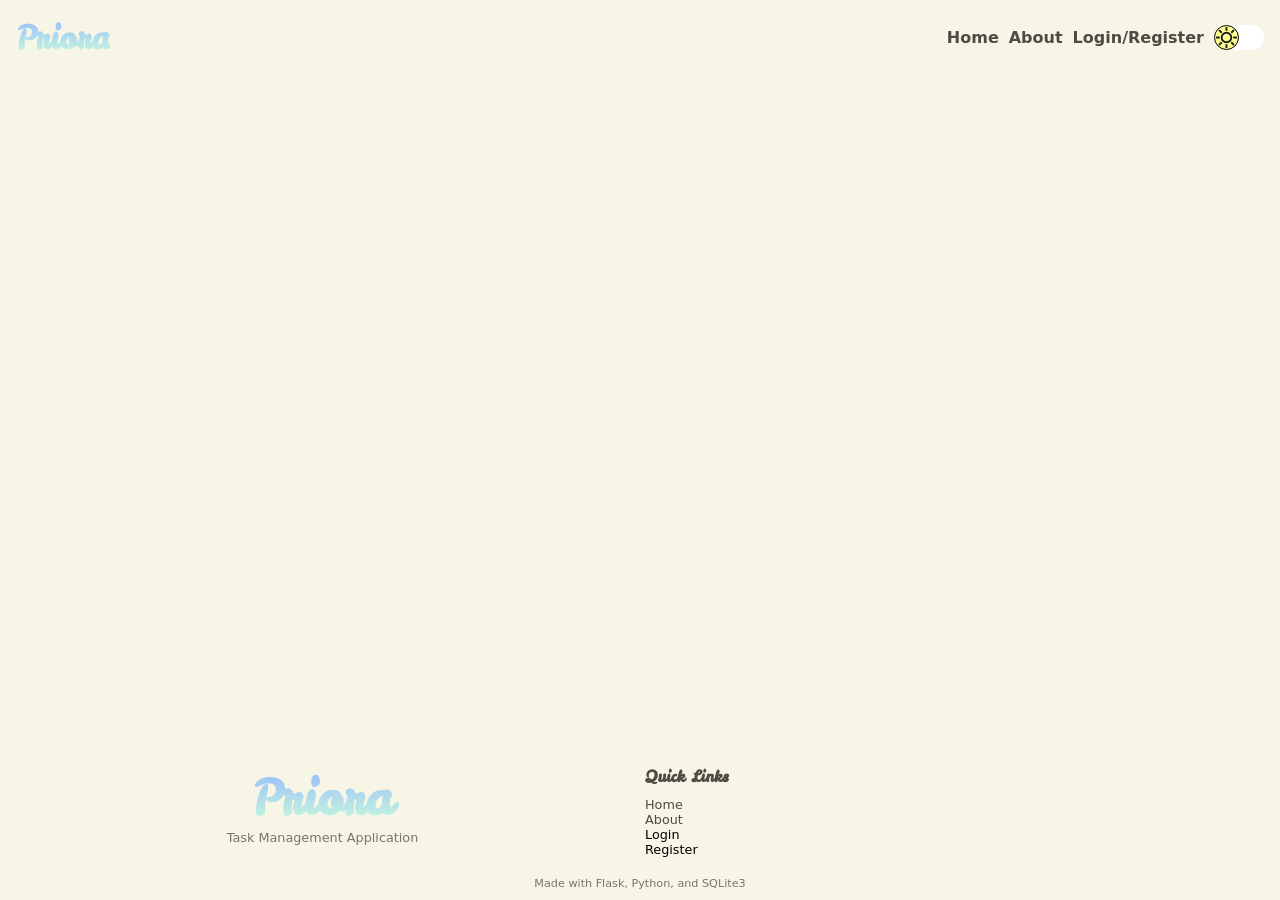
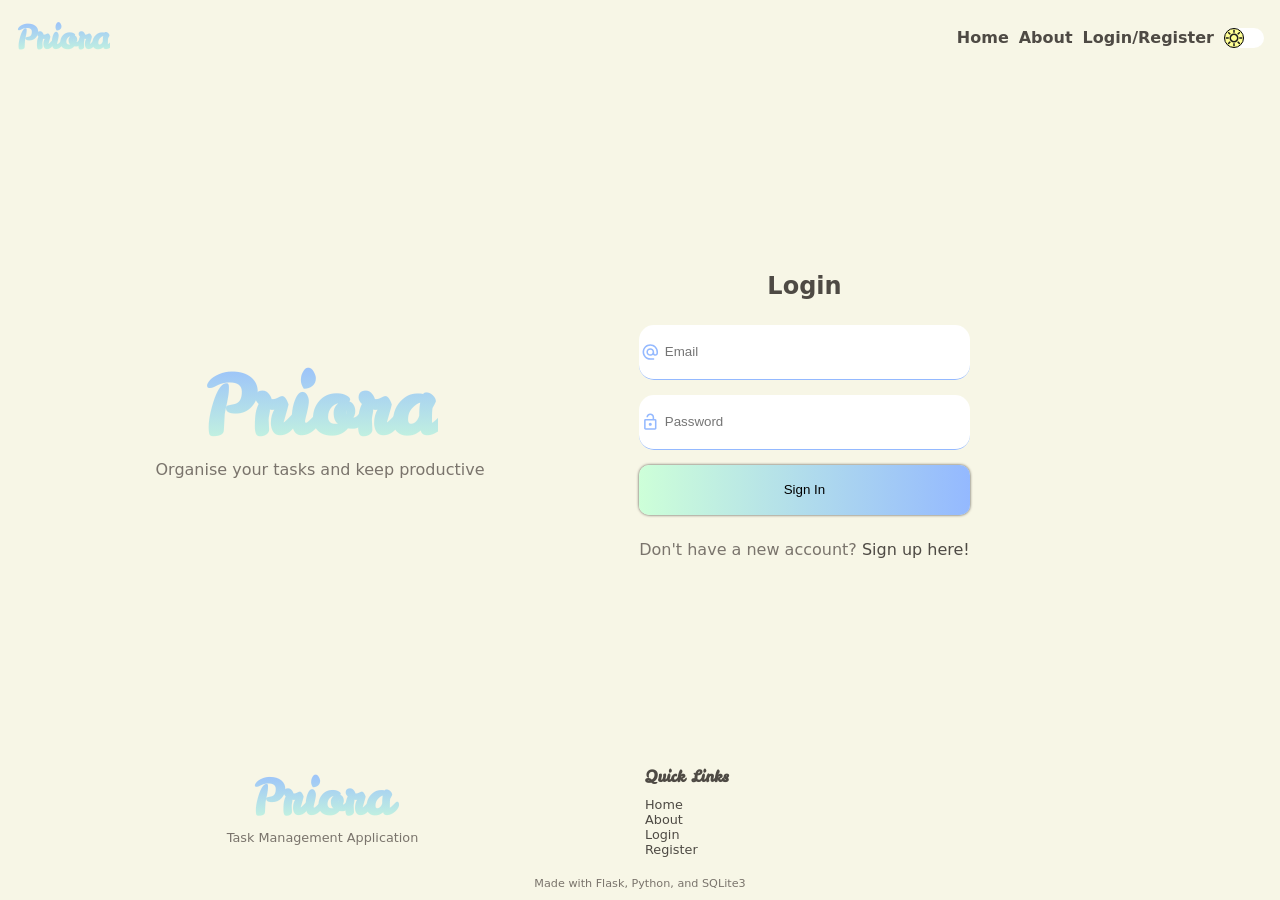
Before and after one commit to Sheikh-H/Priora-Task-Manager, a Flask app: page /login in a window 1280 px wide. Run offline with Flask 3, Linux system fonts and the light colour scheme.

Commit message:
login form working on all platforms - will make the function now

```diff
--- a/static/css/styles.css
+++ b/static/css/styles.css
@@ -143,8 +143,8 @@ hr{
 }
 
 .night-mode-button{
-    width: 50px;
-    height: 25px;
+    width: 40px;
+    height: 20px;
     border-radius: 50px;
     background-color: white;
     transition: background-color 1s ease-in-out;
@@ -377,6 +377,8 @@ hr{
     height: 85vh;
     display: flex;
     flex-direction: column;
+    justify-content: center;
+    align-items: center;
 }
 
 .login-box{
@@ -386,6 +388,8 @@ hr{
     gap: 20px;
     display: flex;
     flex-direction: column;
+    justify-content: center;
+    align-items: center;
 }
 
 .login-form-box {
@@ -411,6 +415,11 @@ hr{
     padding: 2px;
     border-radius: 15px;
     border-bottom: 0.5px solid #94B9FF;
+}
+
+.input-box svg{
+    fill: #94B9FF;
+    width: 20px;
 }
 
 .input-box:focus{
@@ -503,6 +512,22 @@ hr{
 
 @media screen and (min-width: 1000px) {
 
+    .login-section{
+        display: flex;
+        flex-direction: row;
+    }
+
+    .login-section div h1 {
+        font-size: 5rem;
+    }
+
+    .login-section-left{
+        display: flex;
+        flex-direction: column;
+        justify-content: center;
+        align-items: center;
+    }
+
     .login-mobile{
         display: none;
     }
@@ -554,6 +579,15 @@ hr{
 ========================== */
 
 @media screen and (min-width: 700px) and (max-width: 999px){
+
+    .login-form-box {
+        width: 80%;
+    }
+
+    .login-form-box h1{
+        font-size: 5rem;
+    }
+
     .footer-top {
         grid-template-columns: repeat(2, 1fr);
     }
--- a/templates/footer.html
+++ b/templates/footer.html
@@ -9,8 +9,8 @@
       <ul>
         <li><a href="{{ url_for('home') }}">Home</a></li>
         <li><a href="{{ url_for('about') }}">About</a></li>
-        <li><a href="{{url_for('login')}}"></a>Login</a></li>
-        <li>Register</li>
+        <li><a href="{{url_for('login')}}">Login</a></li>
+        <li><a href="{{ url_for('register')}}">Register</a></li>
       </ul>
     </div>
   </div>
--- a/templates/user/login.html
+++ b/templates/user/login.html
@@ -1,8 +1,6 @@
-{% extends 'layout.html' %}
-{% block content %}
+{% extends 'layout.html' %} {% block content %}
 <section class="login-section login-mobile">
   <div class="login-box">
-    <p><a href="{{ url_for('home') }}">&lt; back</a></p>
     <div class="login-form-box">
       <a href="{{ url_for('home')}}"><h1 class="gradient-text">Priora</h1></a>
       <h2>Login</h2>
@@ -50,5 +48,55 @@
     </div>
   </div>
 </section>
-<section class="login-section login-desktop"></section>
+<section class="login-section login-desktop">
+  <div class="login-section-left">
+    <a href="{{ url_for('home')}}"><h1 class="gradient-text">Priora</h1></a>
+    <p>Organise your tasks and keep productive</p>
+  </div>
+  <div class="login-box">
+    <div class="login-form-box">
+      <h2>Login</h2>
+      <form action="/login" method="post">
+        <div class="input-box">
+          <svg
+            xmlns="http://www.w3.org/2000/svg"
+            height="24px"
+            viewBox="0 -960 960 960"
+            width="24px"
+            fill="#1f1f1f"
+          >
+            <path
+              d="M480-80q-83 0-156-31.5T197-197q-54-54-85.5-127T80-480q0-83 31.5-156T197-763q54-54 127-85.5T480-880q83 0 156 31.5T763-763q54 54 85.5 127T880-480v58q0 59-40.5 100.5T740-280q-35 0-66-15t-52-43q-29 29-65.5 43.5T480-280q-83 0-141.5-58.5T280-480q0-83 58.5-141.5T480-680q83 0 141.5 58.5T680-480v58q0 26 17 44t43 18q26 0 43-18t17-44v-58q0-134-93-227t-227-93q-134 0-227 93t-93 227q0 134 93 227t227 93h200v80H480Zm85-315q35-35 35-85t-35-85q-35-35-85-35t-85 35q-35 35-35 85t35 85q35 35 85 35t85-35Z"
+            />
+          </svg>
+          <input type="email" name="email" id="email" placeholder="Email" />
+        </div>
+        <div class="input-box">
+          <svg
+            xmlns="http://www.w3.org/2000/svg"
+            height="24px"
+            viewBox="0 -960 960 960"
+            width="24px"
+            fill="#1f1f1f"
+          >
+            <path
+              d="M240-640h360v-80q0-50-35-85t-85-35q-50 0-85 35t-35 85h-80q0-83 58.5-141.5T480-920q83 0 141.5 58.5T680-720v80h40q33 0 56.5 23.5T800-560v400q0 33-23.5 56.5T720-80H240q-33 0-56.5-23.5T160-160v-400q0-33 23.5-56.5T240-640Zm0 480h480v-400H240v400Zm296.5-143.5Q560-327 560-360t-23.5-56.5Q513-440 480-440t-56.5 23.5Q400-393 400-360t23.5 56.5Q447-280 480-280t56.5-23.5ZM240-160v-400 400Z"
+            />
+          </svg>
+          <input
+            type="password"
+            name="password"
+            id="password"
+            placeholder="Password"
+          />
+        </div>
+        <button type="submit">Sign In</button>
+      </form>
+      <p>
+        Don't have a new account?
+        <a href="{{ url_for('register') }}">Sign up here!</a>
+      </p>
+    </div>
+  </div>
+</section>
 {% endblock content %}
```
